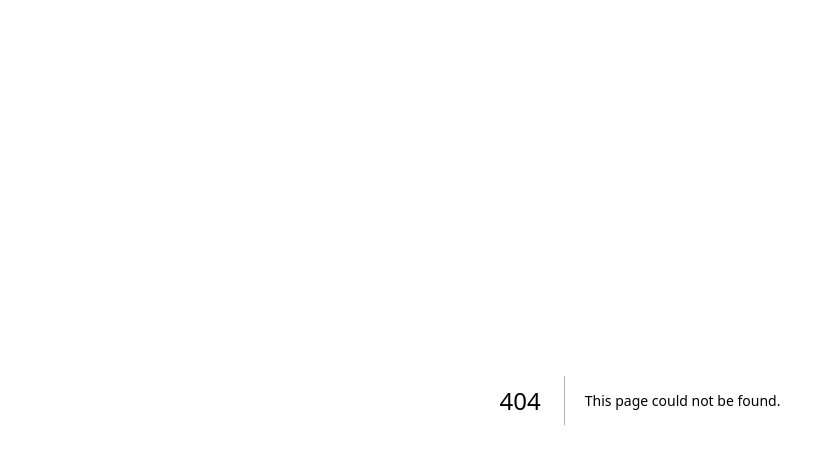
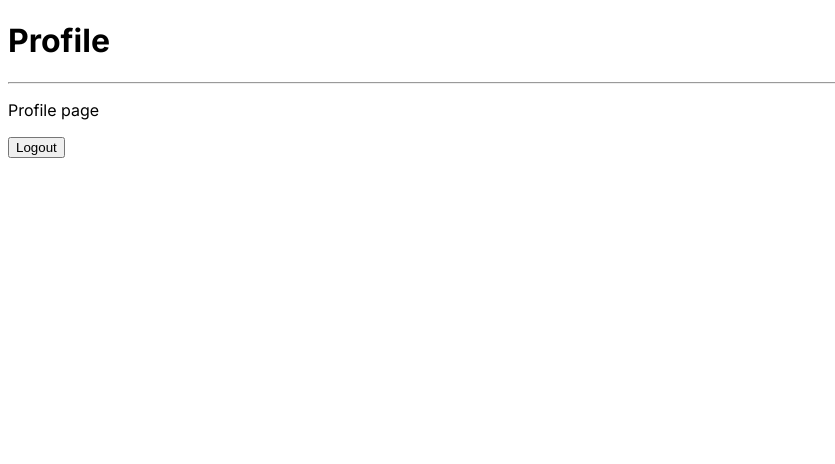
Before and after one commit to jeffyue1000/potato-party, a Next.js app: page /dashboard in a window 1280 px wide. Before the commit this address had no page. Shown: the top 464 px of the page, without its empty margins (0-835 px from the left). Built offline with nearby package versions, Linux system fonts and the light colour scheme; no server answers.

Commit message:
renamed profile page

```diff
--- /dev/null
+++ b/src/app/dashboard/page.jsx
@@ -0,0 +1,44 @@
+"use client";
+import axios from "axios";
+import Link from "next/link";
+import { useRouter } from "next/navigation";
+import { useEffect, useState } from "react";
+import { toast } from "react-hot-toast";
+
+export default function ProfilePage(){
+    const router = useRouter();
+    const [userData, setUserData] = useState("");
+
+    const getUserData = async() => {
+        const result = await axios.get("/api/users/me");
+        console.log("check")
+
+        setUserData(result.data.data.username);
+    }
+    useEffect(() => {
+        getUserData();
+    }, [])
+
+    const logout = async() => {
+        try{
+            await axios.get("/api/users/logout");
+            toast.success("Logout successful");
+            router.push("/login");
+        } catch (error){
+            console.log(error.message);
+            toast.error(error.message);
+        }
+    }
+
+    return (
+        <div>
+            <h1>Profile</h1>
+            <hr />
+            <p>Profile page</p>
+            <p>{userData === "" ? "" :
+                <Link href={`/dashboard/${userData}`}>Continue to your personal page</Link>}
+            </p>
+            <button onClick={logout}>Logout</button>
+        </div>
+    )
+}
```
Also changed, not shown: src/app/dashboard/[id]/page.jsx (added, +8 -0 lines).
